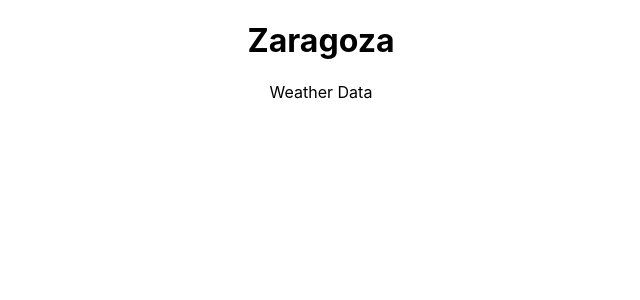
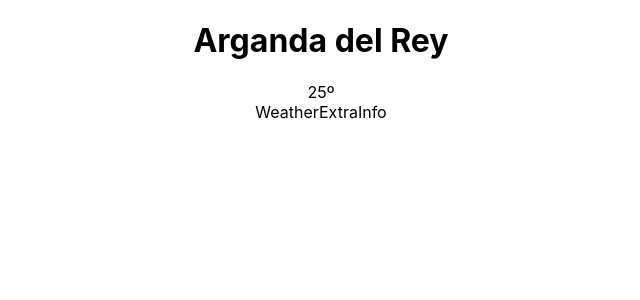
Before and after one commit to ssubijana/react_redux_course, a React (Create React App) app in the folder WeatherApp/weather-app/: page / in a window 1280 px wide. Shown: the top 300 px of the page, without its empty margins (319-959 px from the left). Built offline with nearby package versions, Linux system fonts and the light colour scheme.

Commit message:
Jugando con el paso de parámetros a los componentes

```diff
--- a/WeatherApp/weather-app/src/components/Location.js
+++ b/WeatherApp/weather-app/src/components/Location.js
@@ -1,9 +1,11 @@
 import React from "react";
 
-const Location = () => (
-  <div>
-    <h1>Zaragoza</h1>
-  </div>
-);
+const Location = ({ city }) => {
+  return (
+    <div>
+      <h1>{city}</h1>
+    </div>
+  );
+};
 
 export default Location;
--- a/WeatherApp/weather-app/src/components/WeatherData.js
+++ b/WeatherApp/weather-app/src/components/WeatherData.js
@@ -1,5 +1,12 @@
 import React from "react";
+import WeatherExtraInfo from "./WeatherExtraInfo";
+import WeatherTemperature from "./WeatherTemperature";
 
-const WeatherData = () => <div>Weather Data</div>;
+const WeatherData = () => (
+  <div>
+    <WeatherTemperature />
+    <WeatherExtraInfo />
+  </div>
+);
 
 export default WeatherData;
--- /dev/null
+++ b/WeatherApp/weather-app/src/components/WeatherExtraInfo.js
@@ -0,0 +1,5 @@
+import React from "react";
+
+const WeatherExtraInfo = () => <div>WeatherExtraInfo</div>;
+
+export default WeatherExtraInfo;
--- a/WeatherApp/weather-app/src/components/WeatherLocation.js
+++ b/WeatherApp/weather-app/src/components/WeatherLocation.js
@@ -4,7 +4,7 @@ import WeatherData from "./WeatherData";
 
 const WeatherLocation = () => (
   <div>
-    <Location></Location>
+    <Location city={"Arganda del Rey"}></Location>
     <WeatherData></WeatherData>
   </div>
 );
--- /dev/null
+++ b/WeatherApp/weather-app/src/components/WeatherTemperature.js
@@ -0,0 +1,9 @@
+import React from "react";
+
+const WeatherTemperature = () => (
+  <div>
+    <span>25º</span>
+  </div>
+);
+
+export default WeatherTemperature;
```
